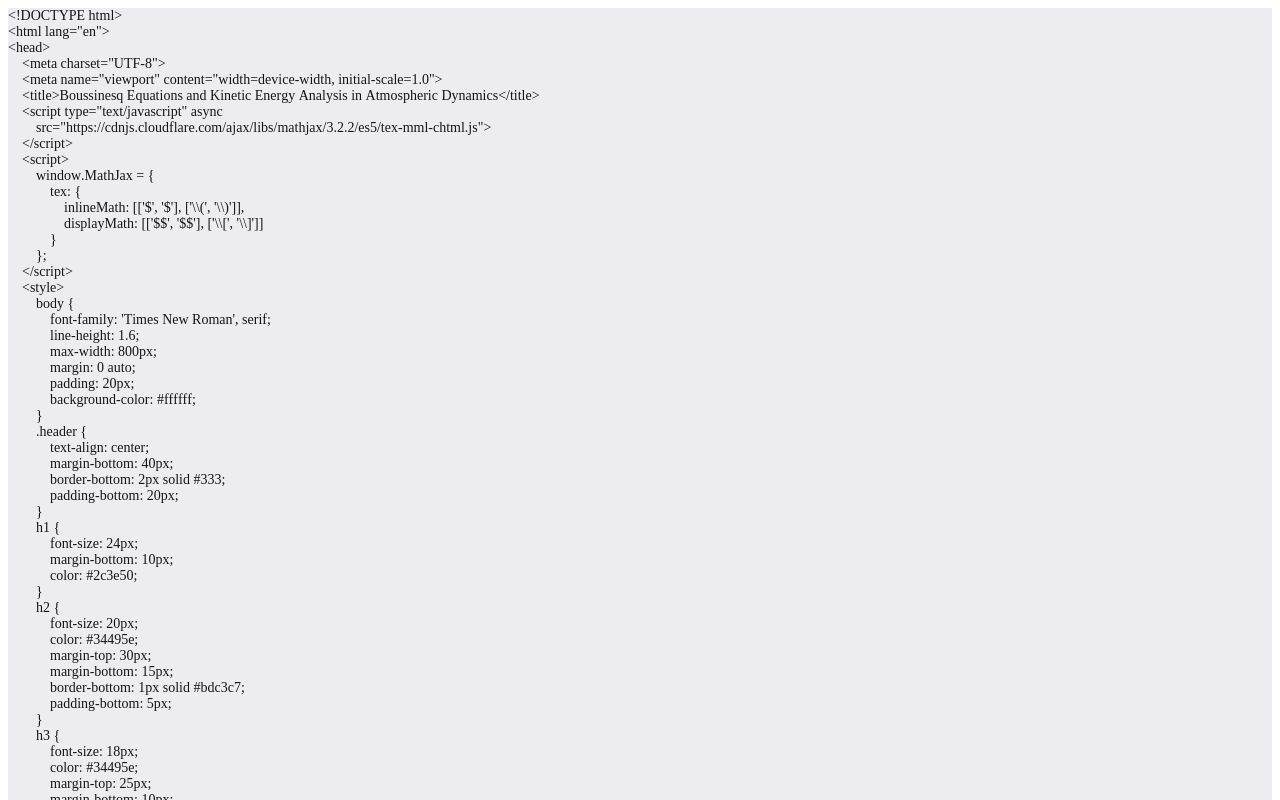
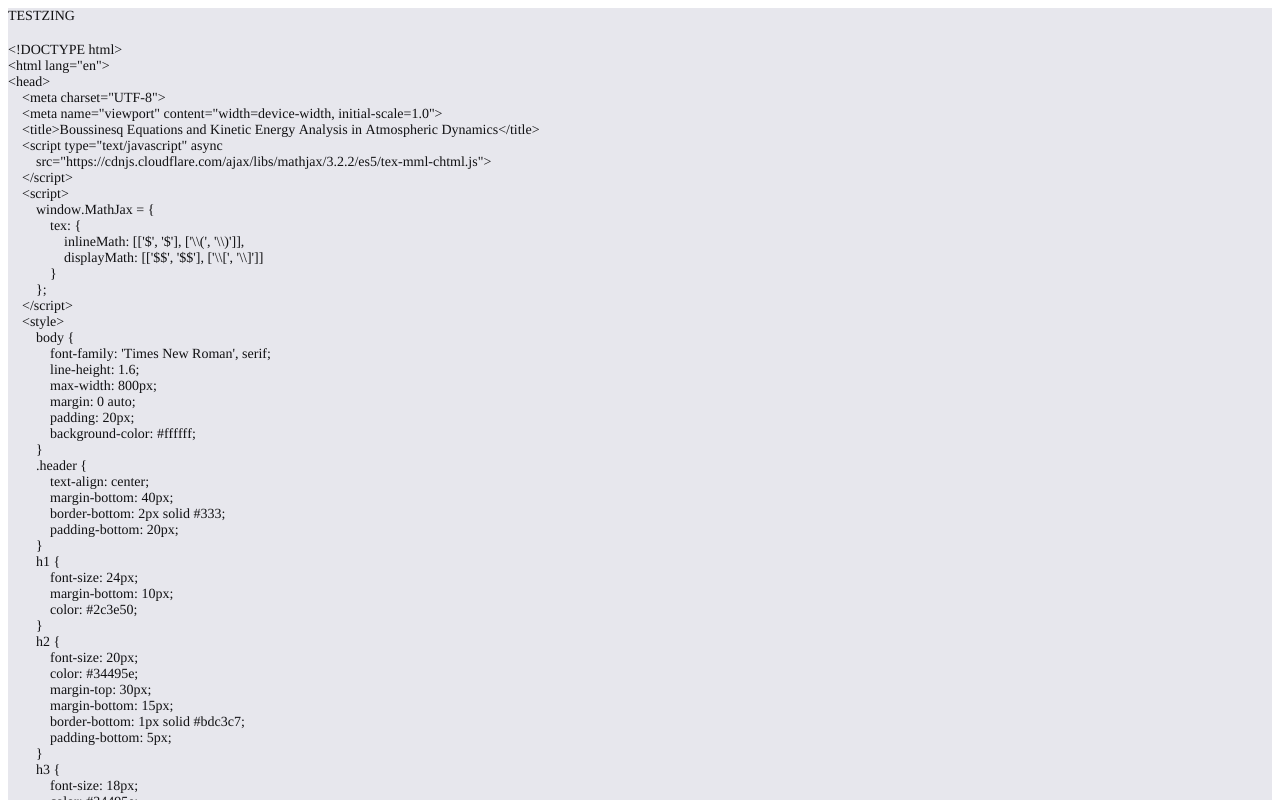
Before and after one commit to MPOcanes/mpocanes.github.io, a plain HTML site: page index.html in a window 1280 px wide. Shown: the top 800 px of the page. Drawn offline with Linux system fonts and the light colour scheme.

Commit message:
Update index.html

```diff
--- a/index.html
+++ b/index.html
@@ -7,12 +7,14 @@
   <meta name="Generator" content="Cocoa HTML Writer">
   <meta name="CocoaVersion" content="2575.7">
   <style type="text/css">
-    p.p1 {margin: 0.0px 0.0px 0.0px 0.0px; font: 14.0px '.AppleSystemUIFontMonospaced'; color: #151518; -webkit-text-stroke: #151518; background-color: #ececf1}
-    p.p2 {margin: 0.0px 0.0px 0.0px 0.0px; font: 14.0px '.AppleSystemUIFontMonospaced'; color: #151518; -webkit-text-stroke: #151518; background-color: #ececf1; min-height: 17.0px}
+    p.p1 {margin: 0.0px 0.0px 0.0px 0.0px; font: 14.0px Times; color: #111113; -webkit-text-stroke: #111113; background-color: #e7e7ed}
+    p.p2 {margin: 0.0px 0.0px 0.0px 0.0px; font: 14.0px Times; color: #111113; -webkit-text-stroke: #111113; background-color: #e7e7ed; min-height: 18.0px}
     span.s1 {font-kerning: none}
   </style>
 </head>
 <body>
+<p class="p1"><span class="s1">TESTZING</span></p>
+<p class="p2"><span class="s1"></span><br></p>
 <p class="p1"><span class="s1">&lt;!DOCTYPE html&gt;</span></p>
 <p class="p1"><span class="s1">&lt;html lang="en"&gt;</span></p>
 <p class="p1"><span class="s1">&lt;head&gt;</span></p>
```
